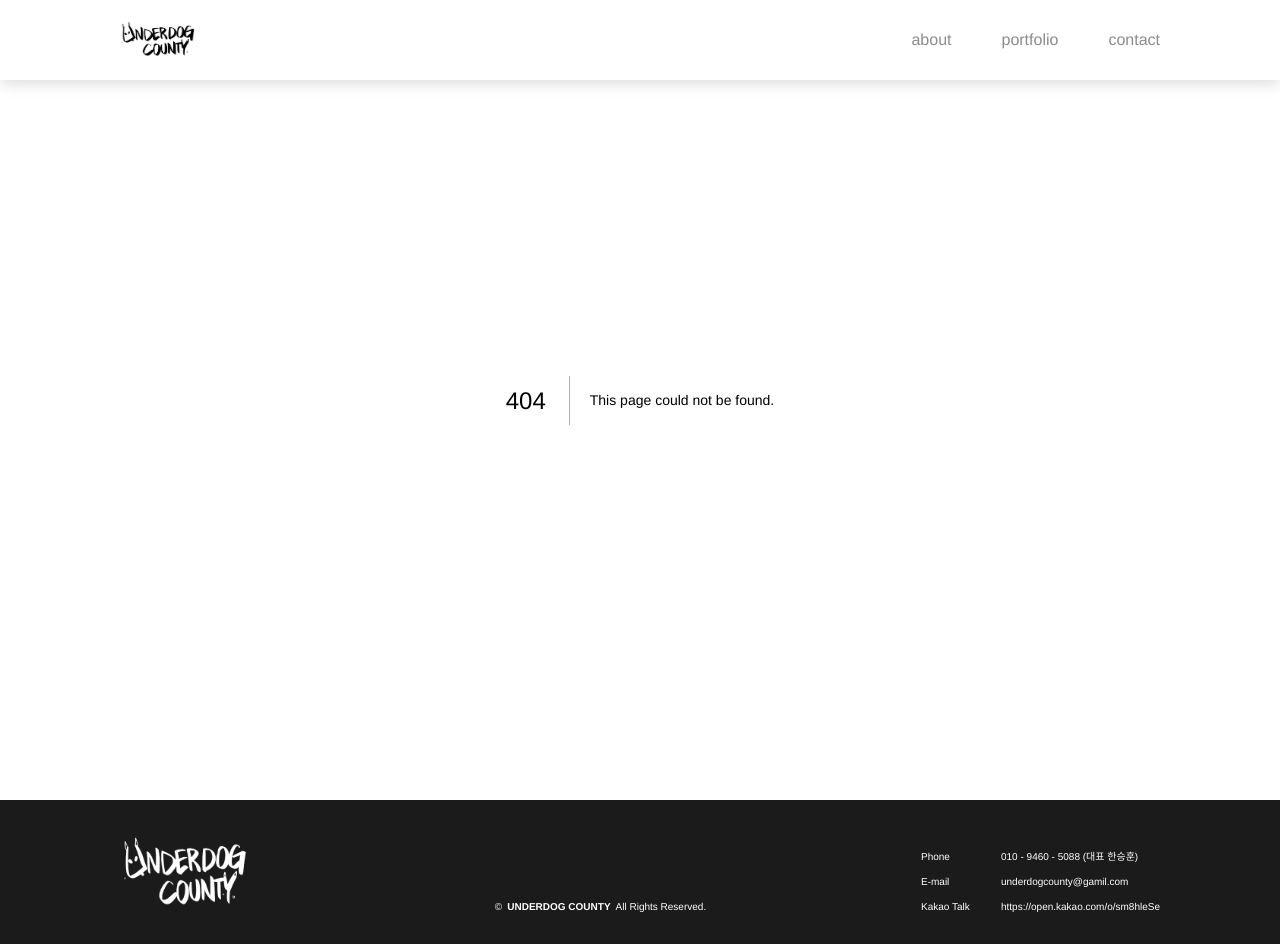
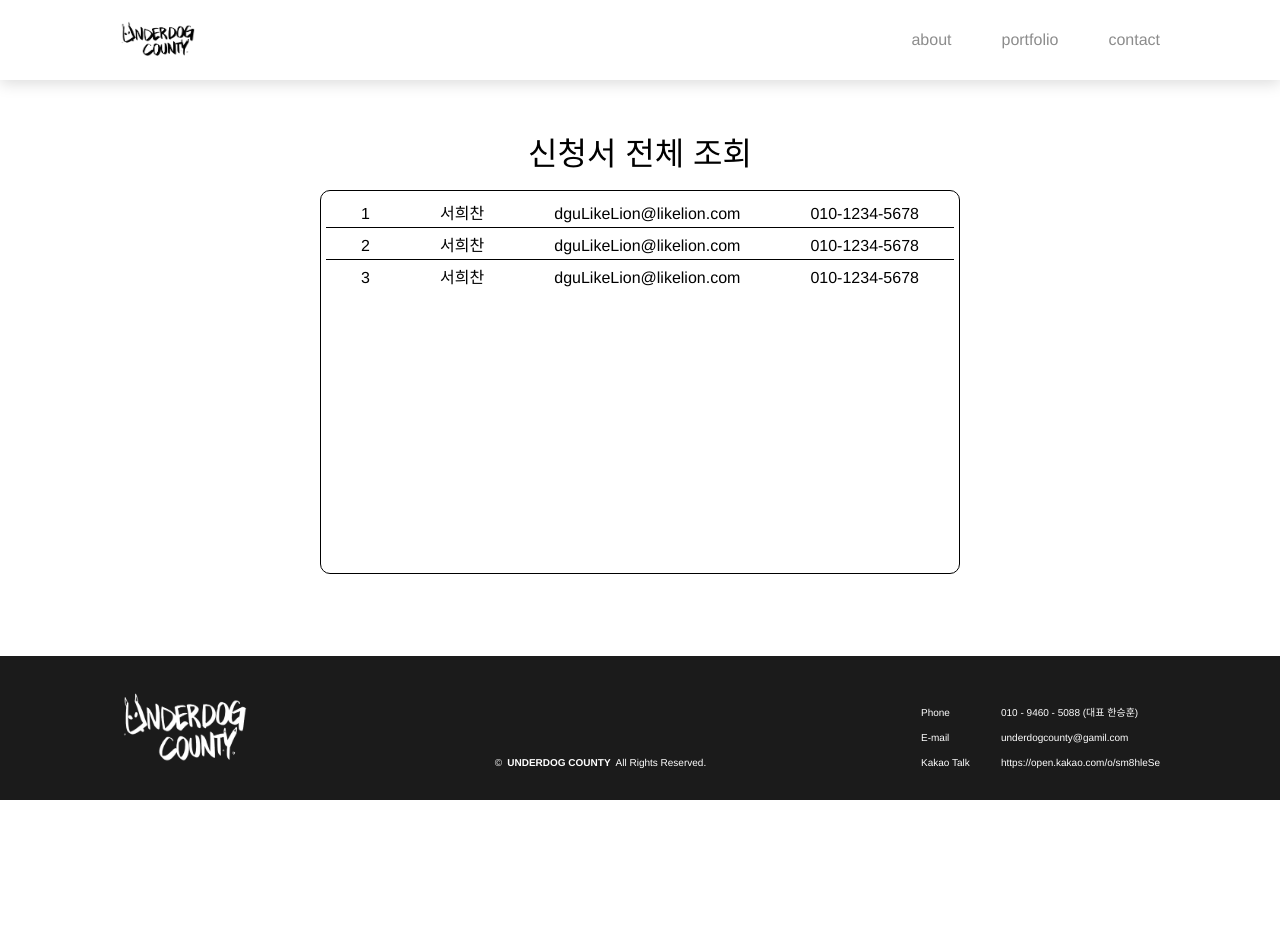
Before and after one commit to leeideal/underdog_county, a Next.js app in the folder project/: page /admine/application in a window 1280 px wide. Before the commit this address had no page. After the commit the page ends 800 px from the top, so only its background shows below. Built offline with nearby package versions, Linux system fonts and the light colour scheme.

Commit message:
Admine_1차

```diff
--- a/project/next.config.js
+++ b/project/next.config.js
@@ -1,3 +1,5 @@
+const API_KEY = process.env.API_KEY
+
 module.exports = {
   webpack: (config) => {
     config.module.rules.push({
@@ -6,4 +8,14 @@ module.exports = {
     })
     return config
   },
+
+  async rewrites() {
+    return [
+      {
+        source: "/api/movies",
+        destination: `https://api.themoviedb.org/3/movie/popular?api_key=${API_KEY}`,
+      },
+    ];
+  },
+
 }
--- /dev/null
+++ b/project/pages/admine/application.tsx
@@ -0,0 +1,135 @@
+import Link from "next/link";
+import styled from "styled-components";
+import { AnimatePresence, motion } from "framer-motion";
+import { useState } from 'react';
+
+const Container = styled.div`
+    width: 100vw;
+    height: 75vh;
+    display: flex;
+    justify-content: center;
+    align-items: center;
+    font-family: Helvetica;
+    flex-direction: column;
+    margin-top: 7vh;
+`
+
+const Title = styled.h1`
+    font-size: 32px;
+    margin-bottom: 20px;
+`
+
+const Box = styled.div`
+    border: 1.5px solid black;
+    width: 50vw;
+    height: 48vh;
+    border-radius: 10px;
+    overflow-y: scroll;
+    padding: 5px;
+`
+
+const Item = styled.div`
+    border-bottom : 1.5px solid black;
+    &:last-child{
+        border-bottom : none;
+    }
+    margin: 10px 0px;
+    display: flex;
+    align-items: center;
+    justify-content: space-around;
+    padding-bottom: 5px;
+`
+
+const Overlay = styled(motion.div)`
+    width: 100%;
+    height: 100%;
+    position: fixed;   // 다른것들보다 가장 위에 있게 함
+    top:0;
+    left: 0;
+    display: flex;
+    justify-content: center;
+    align-items: center;
+    z-index: 100;
+    background-color: rgba(0, 0, 0, 0.8);
+`;
+
+const BigBox = styled(motion.div)`
+    width: 50vw;
+    height: 70vh;
+    background-color: #B3EDE1;
+    border-radius: 20px;
+    position: relative;
+`
+
+const test = [
+    {
+        id : 1,
+        name : "서희찬",
+        email : "dguLikeLion@likelion.com",
+        phoneNumber : "010-1234-5678",
+        contest : "하하"
+    },
+    {
+        id : 2,
+        name : "서희찬",
+        email : "dguLikeLion@likelion.com",
+        phoneNumber : "010-1234-5678",
+        contest : "하하"
+    },
+    {
+        id : 3,
+        name : "서희찬",
+        email : "dguLikeLion@likelion.com",
+        phoneNumber : "010-1234-5678",
+        contest : "하하"
+    }
+]
+
+interface IData{
+    id : number;
+    name : string;
+    phoneNumber : string;
+    email : string;
+    content : string;
+}
+
+export default function Application(){
+    const [clicked, setClicked] = useState(false);
+    const [clickedInfo, setClickedInfo] = useState<IData | null>(null);
+
+    return(
+        <Container>
+            <Title>신청서 전체 조회</Title>
+            <Box>
+                {test.map(prev => (
+                    <Item onClick={()=>setClickedInfo(prev=>prev)}>
+                        <div>
+                            {prev.id}
+                        </div>
+                        <div>
+                            {prev.name}
+                        </div>
+                        <div>
+                            {prev.email}
+                        </div>
+                        <div>
+                            {prev.phoneNumber}
+                        </div>
+                    </Item>
+                ))}
+            </Box>
+            {/* 모달창 */}
+            <AnimatePresence>{clicked ?
+                    <Overlay
+                        initial={{ opacity : 0}}
+                        animate={{ opacity: 1 }}
+                        exit={{ opacity: 0 }}
+                    >
+                        <BigBox>
+                            {clickedInfo?.id}
+                        </BigBox>
+                    </Overlay> : null}
+            </AnimatePresence>
+        </Container>
+    )
+}
--- a/project/pages/portfolio/artworks.tsx
+++ b/project/pages/portfolio/artworks.tsx
@@ -64,8 +64,9 @@ export default function Artworks(){
     const router = useRouter();
 
     // 어떤 카테고리 선택
-    const num = router.query.id ? router.query.id : 1;
+    const num = router.query.id === undefined ? 1 : router.query.id ;
     const [cate, setCate] = useState(num);
+    console.log(cate);
     const cateClick = (id : number) => {
         setCate(id);
     }
@@ -74,7 +75,7 @@ export default function Artworks(){
         <Container>
             <Category>
                 {cateList.map(prev => (
-                    <CateItem onClick={()=>cateClick(prev.id)} key={prev.id} isActive={cate === prev.id}>
+                    <CateItem onClick={()=>cateClick(prev.id)} key={prev.id} isActive={prev.id == cate}>
                         {prev.name}
                     </CateItem>
                 ))}
```
Also changed, not shown: project/pages/admine/artists.tsx (added, +20 -0 lines), project/pages/admine/home.tsx (added, +51 -0 lines), project/pages/admine/index.tsx (added, +88 -0 lines), project/pages/admine/works.tsx (added, +20 -0 lines), project/pages/portfolio/collaborations.tsx (+13 -0 lines), 1 other file (tests, documents, lock files or other folders).
